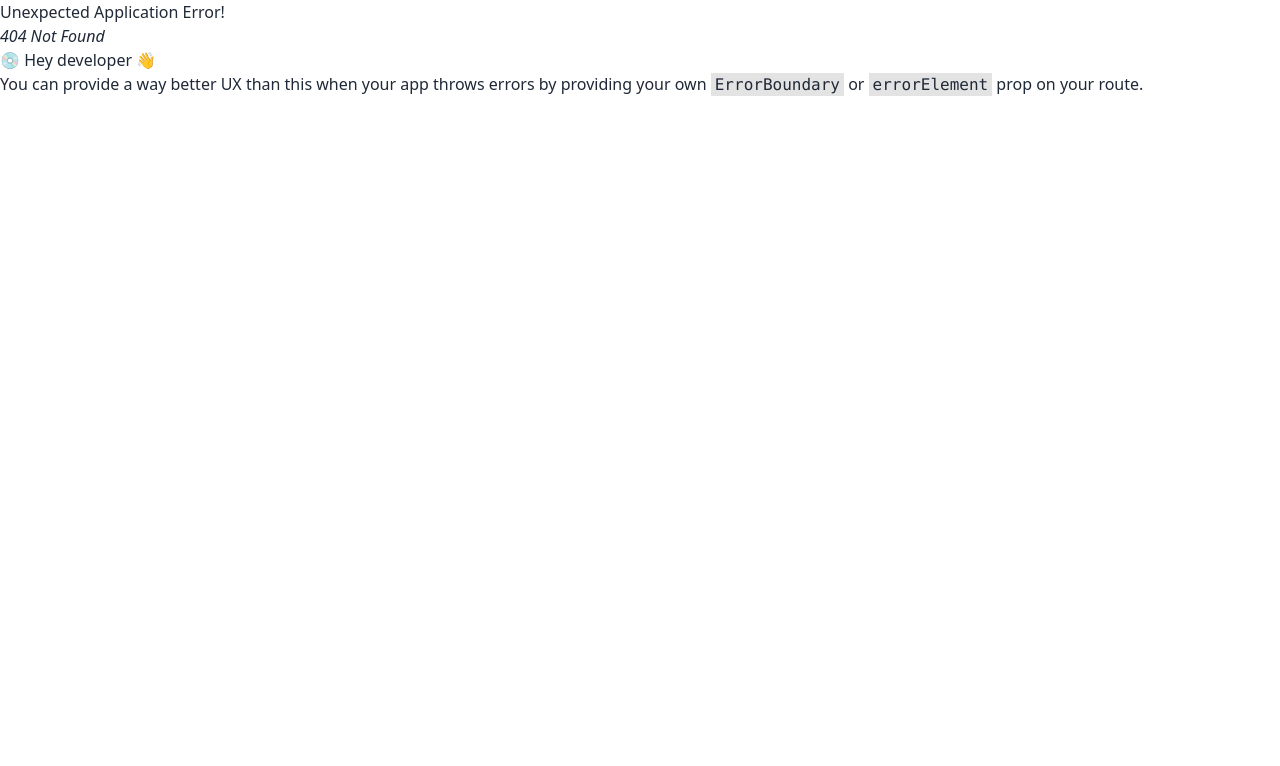
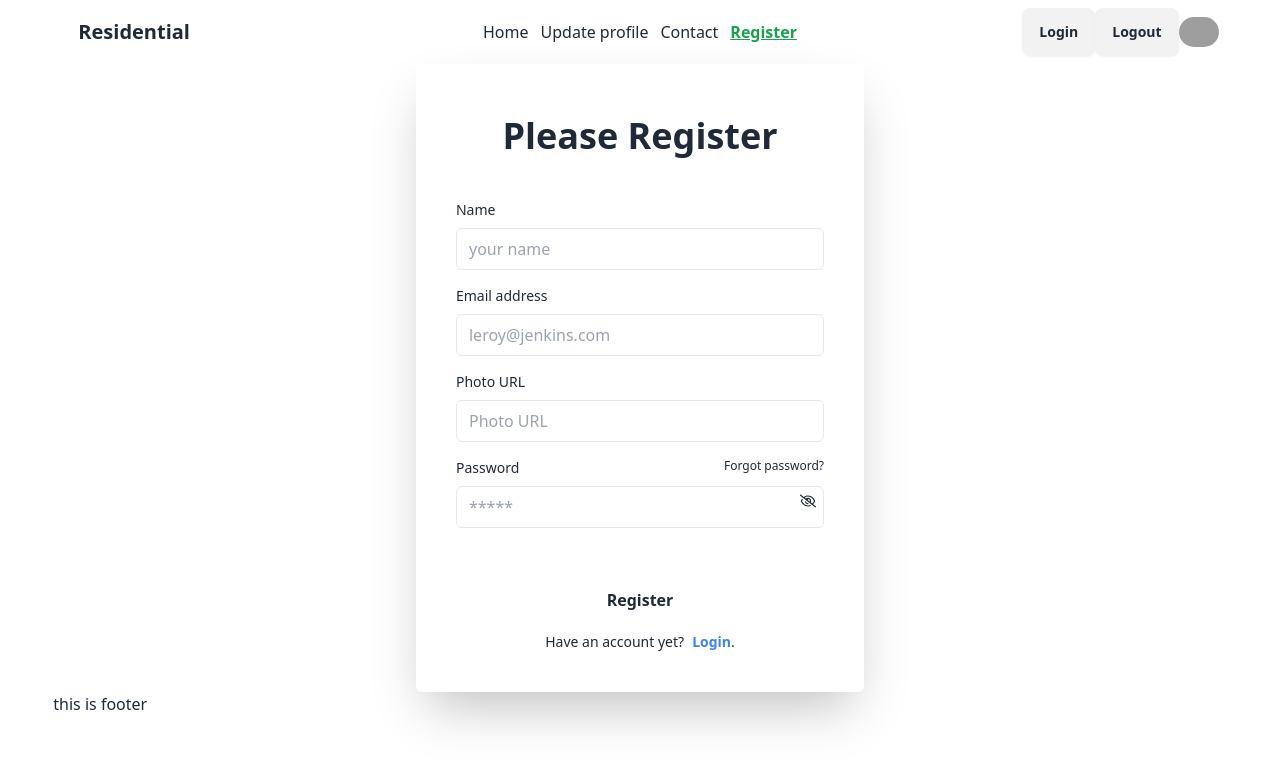
Before and after one commit to rnrabi/assignment-nine, a React (Vite) app: page /register in a window 1280 px wide. Before the commit this address had no page. Shown: the top 766 px of the page. Built offline with nearby package versions, Linux system fonts and the light colour scheme; grey boxes are pictures that could not be loaded.

Commit message:
password show hide is ok

```diff
--- a/package.json
+++ b/package.json
@@ -15,6 +15,7 @@
     "match-sorter": "^6.3.4",
     "react": "^18.2.0",
     "react-dom": "^18.2.0",
+    "react-icons": "^5.0.1",
     "react-router-dom": "^6.22.3",
     "sort-by": "^1.2.0"
   },
--- a/src/components/navbar/Navbar.jsx
+++ b/src/components/navbar/Navbar.jsx
@@ -7,6 +7,7 @@ const Navbar = () => {
         <li><NavLink to='/' className={({ isActive }) => isActive ? 'text-green-600 underline font-bold' : ''}>Home</NavLink></li>
         <li><NavLink to='/updateprofile' className={({ isActive }) => isActive ? 'text-green-600 underline font-bold' : ''} >Update profile</NavLink></li>
         <li><NavLink to='/contact' className={({ isActive }) => isActive ? 'text-green-600 underline font-bold' : ''}>Contact</NavLink></li>
+        <li><NavLink to='/register' className={({ isActive }) => isActive ? 'text-green-600 underline font-bold' : ''}>Register</NavLink></li>
     </>
 
 
--- a/src/mainRouter/MainRouter.jsx
+++ b/src/mainRouter/MainRouter.jsx
@@ -4,6 +4,7 @@ import Home from "../pages/home/Home";
 import UpdateProfile from "../pages/updateProfile/UpdateProfile";
 import Contact from "../pages/contact/Contact";
 import Login from "../pages/login/Login";
+import Register from "../pages/register/Register";
 
 
 export const router = createBrowserRouter([
@@ -26,6 +27,10 @@ export const router = createBrowserRouter([
         {
           path:'/login',
           element:<Login></Login>
+        },
+        {
+          path:'/register',
+          element:<Register></Register>
         }
       ]
     },
--- a/src/pages/login/Login.jsx
+++ b/src/pages/login/Login.jsx
@@ -1,3 +1,4 @@
+import { Link } from "react-router-dom";
 
 
 const Login = () => {
@@ -41,7 +42,7 @@ const Login = () => {
             </button>
         </div>
         <p className="text-xs text-center sm:px-6 dark:text-gray-600">Do not have an account?
-            <a rel="noopener noreferrer" href="#" className="underline dark:text-gray-800">Sign up</a>
+            <Link to='/register' rel="noopener noreferrer" href="#" className="underline dark:text-gray-800 text-blue-500 font-semibold ml-2">Sign up</Link>
         </p>
     </div>
     );
--- /dev/null
+++ b/src/pages/register/Register.jsx
@@ -0,0 +1,60 @@
+import { useState } from "react";
+import { Link } from "react-router-dom";
+import { FaRegEyeSlash } from "react-icons/fa6";
+import { FaRegEye } from "react-icons/fa6";
+
+
+const Register = () => {
+    const [showPassword, setShowPassword] = useState(true);
+    console.log(showPassword)
+    return (
+        <div>
+            {/* register page not finished set up */}
+            <div className="flex flex-col mx-auto shadow-2xl max-w-md p-6 rounded-md sm:p-10 dark:bg-gray-50 dark:text-gray-800">
+                <div className="mb-8 text-center">
+                    <h1 className="my-3 text-4xl font-bold">Please Register</h1>
+                </div>
+
+                <form noValidate="" action="" className="space-y-12">
+                    <div className="space-y-4">
+                        <div>
+                            <label htmlFor="email" className="block mb-2 text-sm">Name</label>
+                            <input type="text" name="name" id="name" placeholder="your name" className="w-full px-3 py-2 border rounded-md dark:border-gray-300 dark:bg-gray-50 dark:text-gray-800" />
+                        </div>
+                        <div>
+                            <label htmlFor="email" className="block mb-2 text-sm">Email address</label>
+                            <input type="email" name="email" id="email" placeholder="leroy@jenkins.com" className="w-full px-3 py-2 border rounded-md dark:border-gray-300 dark:bg-gray-50 dark:text-gray-800" />
+                        </div>
+                        <div>
+                            <label htmlFor="email" className="block mb-2 text-sm">Photo URL</label>
+                            <input type="text" name="photo" id="photo" placeholder="Photo URL" className="w-full px-3 py-2 border rounded-md dark:border-gray-300 dark:bg-gray-50 dark:text-gray-800" />
+                        </div>
+                        <div className="relative">
+                            <div className="flex justify-between mb-2">
+                                <label htmlFor="password" className="text-sm">Password</label>
+                                <a rel="noopener noreferrer" href="#" className="text-xs hover:underline dark:text-gray-600">Forgot password?</a>
+                            </div>
+                            <input type={showPassword ? 'password' : 'text'} name="password" id="password" placeholder="*****" className="w-full px-3 py-2 border rounded-md dark:border-gray-300 dark:bg-gray-50 dark:text-gray-800" />
+
+                            <div onClick={() => setShowPassword(!showPassword)} className="absolute top-1/2 right-2"> {showPassword ? <FaRegEyeSlash></FaRegEyeSlash> : <FaRegEye></FaRegEye>}
+                            </div>
+
+                        </div>
+                    </div>
+
+                    <div className="space-y-2">
+                        <div>
+                            <button type="button" className="w-full px-8 py-3 font-semibold rounded-md dark:bg-violet-600 dark:text-gray-50">Register</button>
+                        </div>
+                        <p className="px-6 text-sm text-center dark:text-gray-600">Have an account yet?
+                            <Link to='/login' rel="noopener noreferrer" href="#" className="hover:underline dark:text-violet-600  text-blue-500 font-semibold ml-2">Login</Link>.
+                        </p>
+                    </div>
+                </form>
+
+            </div>
+        </div>
+    );
+};
+
+export default Register;
```
Also changed, not shown: 1 other file (tests, documents, lock files or other folders).
